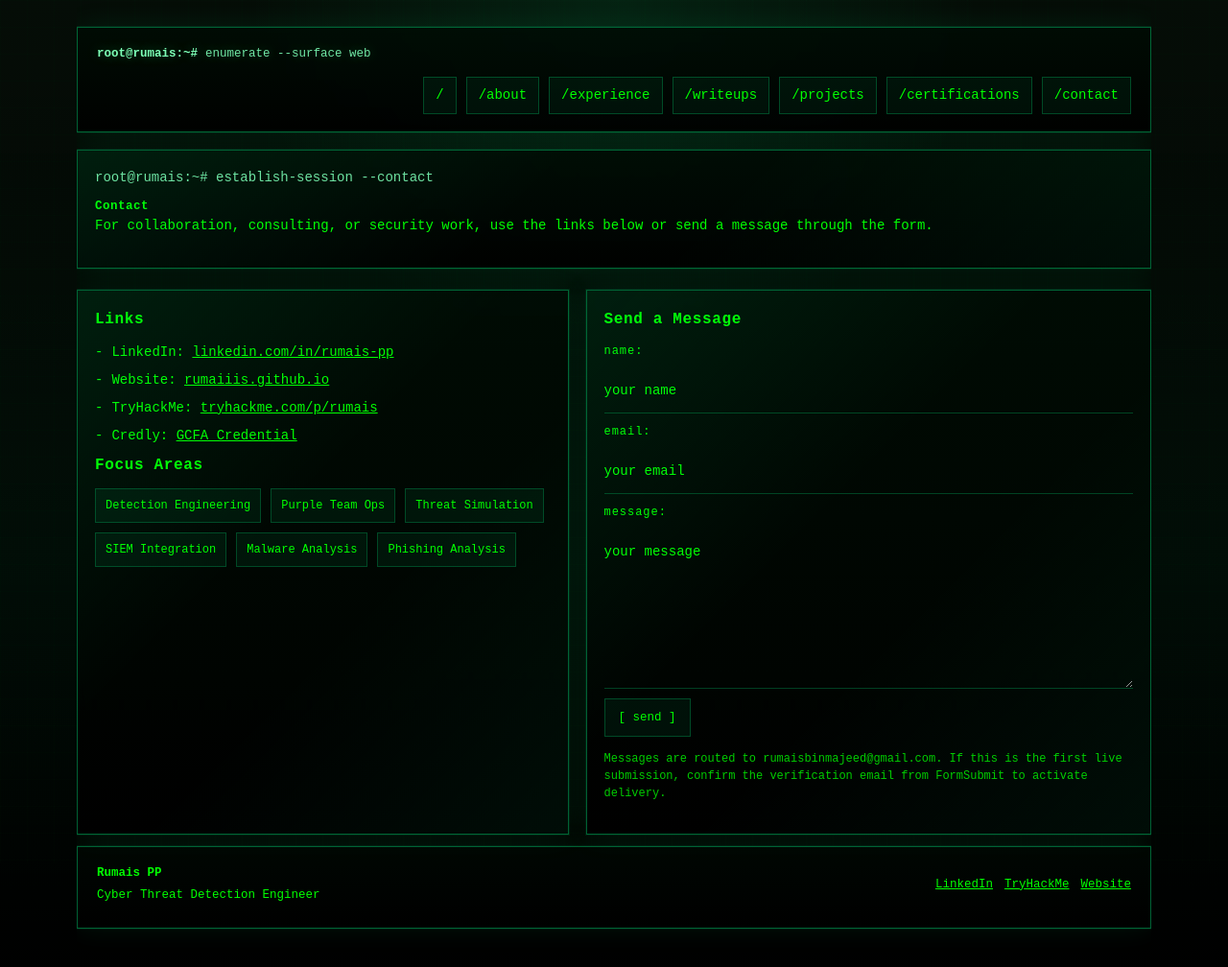
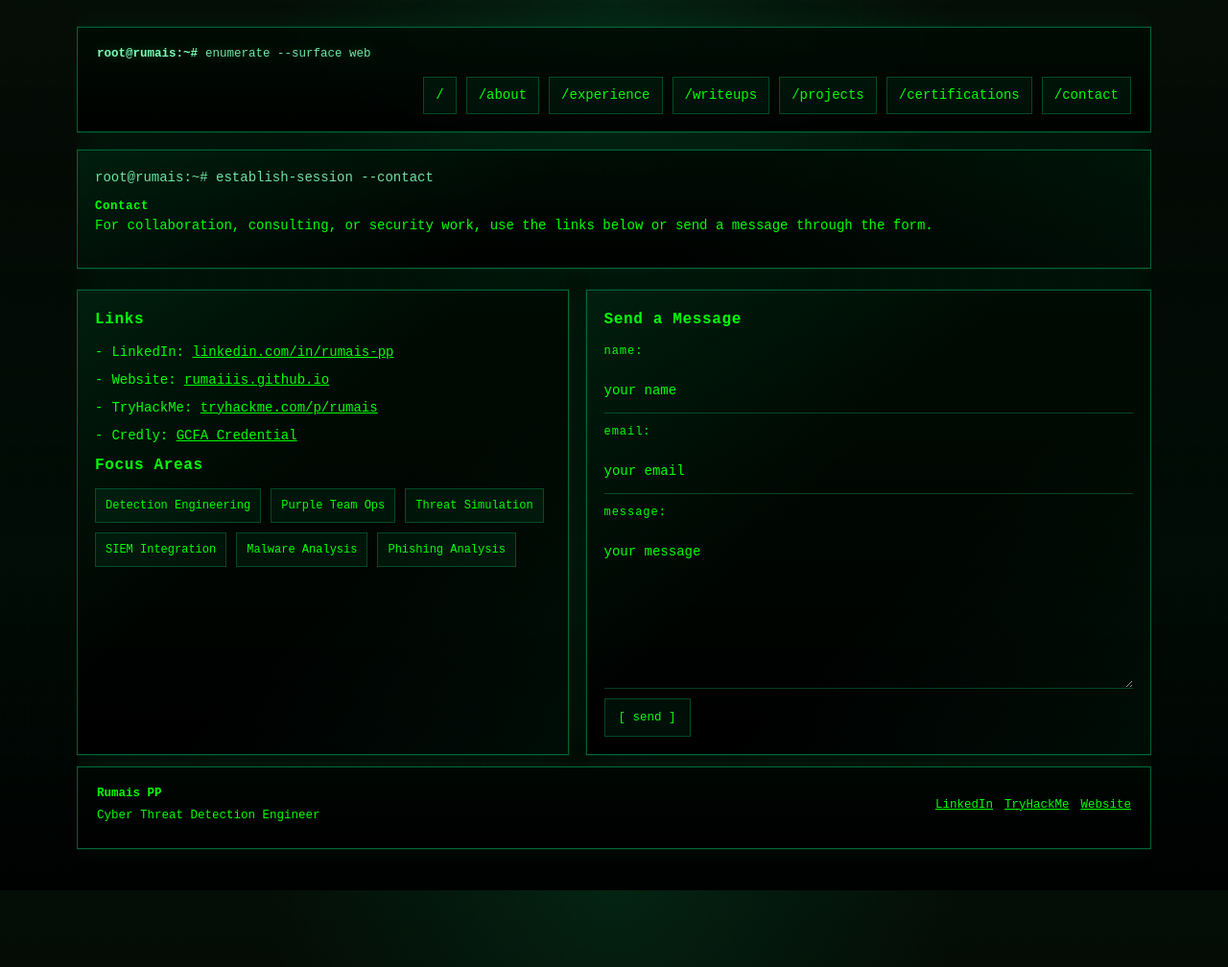
Before and after one commit to rumaiiis/rumaiiis.github.io, a Jekyll site: the page built from contact.md, in a window 1280 px wide. Shown: the whole page at 96% size. Built offline with Jekyll 4.4.1, drawn with Linux system fonts in a browser that asks for light colours.

Commit message:
Remove FormSubmit delivery notice

```diff
--- a/contact.md
+++ b/contact.md
@@ -50,6 +50,5 @@ permalink: /contact/
 
       <input type="submit" value="[ send ]">
     </form>
-    <p class="form-note">Messages are routed to rumaisbinmajeed@gmail.com. If this is the first live submission, confirm the verification email from FormSubmit to activate delivery.</p>
   </article>
 </section>
```
